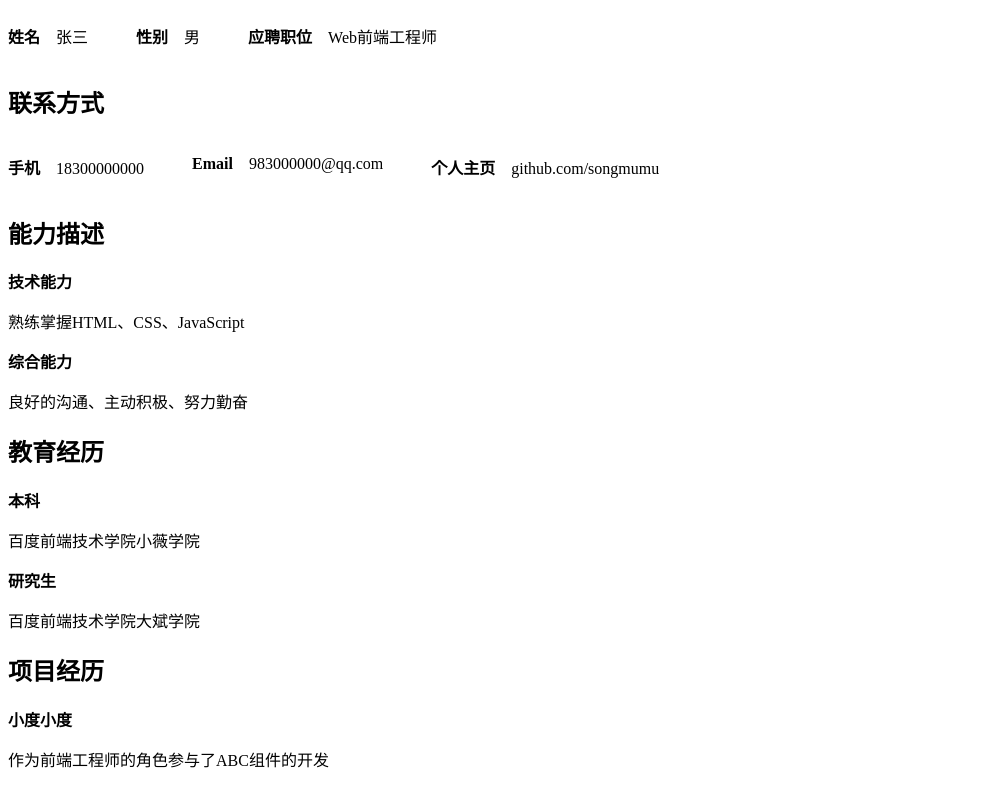
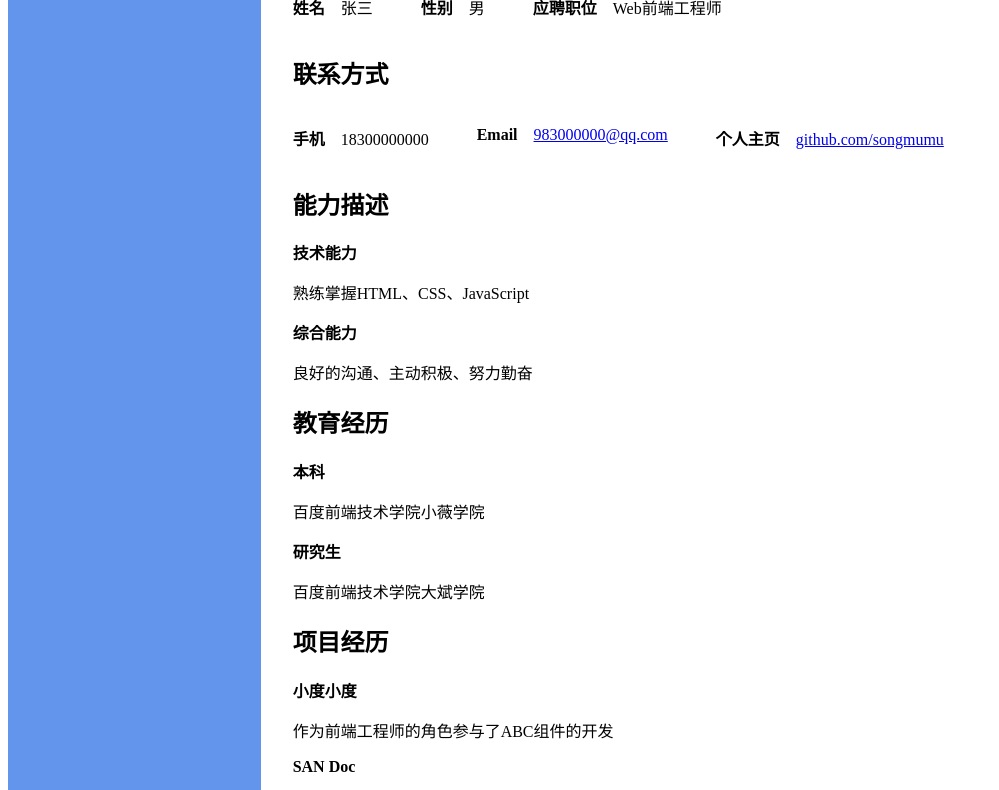
Before and after one commit to songmumu/songmumu.github.io, a plain HTML site: page index.html in a window 1280 px wide. Shown: the part 136-926 px from the top of the page, without its empty margins (0-999 px from the left). Drawn offline with Linux system fonts and the light colour scheme.

Commit message:
第五天和第六天简历

```diff
--- a/css/style_1.css
+++ b/css/style_1.css
@@ -13,6 +13,8 @@ span{
   margin-right:3rem;
 }
 
-.clearfix{
+.clearfix:after{
   clear: both;
+  content: '';
+  display: block;
 }
--- /dev/null
+++ b/css/style_2.css
@@ -0,0 +1,42 @@
+body{
+  display: flex;
+}
+.title{
+  flex-basis: 20%;
+  float: left;
+  background-color: cornflowerblue;
+}
+
+.title h1{
+  text-align: center;
+  color: white;
+  font-size: 40px;
+  padding-top: 30px;
+}
+
+main{
+  width: 75%;
+  float: left;
+  padding: 2rem;
+}
+
+span{
+  font-weight: 600;
+  margin-right: 1rem;
+}
+
+.base-info p{
+  float: left;
+  margin-right:3rem;
+}
+
+.contact-way p{
+  float: left;
+  margin-right:3rem;
+}
+
+.clearfix:after{
+  clear: both;
+  content: '';
+  display: block;
+}
--- /dev/null
+++ b/css/style_3.css
@@ -0,0 +1,61 @@
+* {
+  padding: 0;
+  margin: 0;
+}
+
+.title{
+  width: 100%;
+  background-color: #777;
+  color: white;
+  padding: 2rem;
+}
+
+.title h1{
+  font-weight: 400;
+}
+
+section{
+  display: flex;
+}
+
+section>div{
+  flex-grow: 1;
+  padding: 1rem;
+  border-bottom: 1px solid #aaa;
+}
+
+aside{
+  background-color: #aaa;
+  border-bottom: 1px solid white;
+  padding: 3rem 2rem;
+}
+
+aside h2{
+  font-weight: 300;
+  font-size: 1.5rem;
+  color: #333;
+}
+
+span{
+  font-weight: 600;
+  margin-right: 1rem;
+}
+
+section:nth-child(n+3) span{
+  margin-right:0;
+}
+
+section p{
+  float: left;
+  margin-right:2rem;
+}
+
+section:nth-child(n+3) p{
+  margin-right:0;
+}
+
+.clearfix:after{
+  clear: both;
+  content: '';
+  display: block;
+}
--- a/index.html
+++ b/index.html
@@ -5,54 +5,78 @@
   <meta http-equiv="X-UA-Compatible" content="IE=edge">
   <title>resume</title>
   <meta name="viewport" content="width=device-width, initial-scale=1">
-  <link rel="stylesheet" type="text/css" media="screen" href="css/style_1.css" />
+  <link rel="stylesheet" type="text/css" media="screen" href="css/style_2.css" />
 </head>
 <body>
+  <header class="title">
     <h1>简历</h1>
+  </header>
+  <main>
     <section class="base-info">
+      <aside>
           <h2>基本信息</h2>
-    <article>
+      </aside>
+      <div class="clearfix">
         <p><span>姓名</span>张三</p>
         <p><span>性别</span>男</p>
         <p><span>应聘职位</span>Web前端工程师</p>
-      <div class="clearfix"></div>
-    </article>
+      </div>
     </section>
     <section class="contact-way">
+      <aside>
         <h2>联系方式</h2>
-    <article>
+      </aside>
+      <div class="clearfix">
         <p><span>手机</span>18300000000</p>
-      <p><span>Email</span>983000000@qq.com</p>
-      <p><span>个人主页</span>github.com/songmumu</p>
-      <div class="clearfix"></div>
-    </article>
+        <p><span>Email</span><a href="#">983000000@qq.com</a></p>
+        <p><span>个人主页</span><a href="#">github.com/songmumu</a></p>
+      </div>
     </section>
     <section>
+      <aside>
         <h2>能力描述</h2>
-    <article>
+      </aside>
+      <div>
+        <div class="clearfix">
           <p><span>技术能力</span></p>
           <p>熟练掌握HTML、CSS、JavaScript</p>
+        </div>
+        <div class="clearfix">
           <p><span>综合能力</span></p>
           <p>良好的沟通、主动积极、努力勤奋</p>
-    </article>
+        </div>
+      </div>
     </section>
     <section>
+      <aside>
         <h2>教育经历</h2>
-    <article>
+      </aside>
+      <div>
+        <div class="clearfix">
           <p><span>本科</span></p>
           <p>百度前端技术学院小薇学院</p>
+        </div>
+        <div class="clearfix">
           <p><span>研究生</span></p>
           <p>百度前端技术学院大斌学院</p>
-    </article>
+        </div>
+      </div>
     </section>
     <section>
+      <aside>
         <h2>项目经历</h2>
-    <article>
+      </aside>
+      <div>
+        <div class="clearfix">
           <p><span>小度小度</span></p>
           <p>作为前端工程师的角色参与了ABC组件的开发</p>
+        </div>
+        <div class="clearfix">
           <p><span>SAN Doc</span></p>
           <p>作为文档工程师参与了SAN Doc编写</p>
-    </article>
+        </div>
+      </div>
     </section>
+  </main>
 </body>
 </html>
```
Lines whose indentation alone changed are shown as unchanged.
